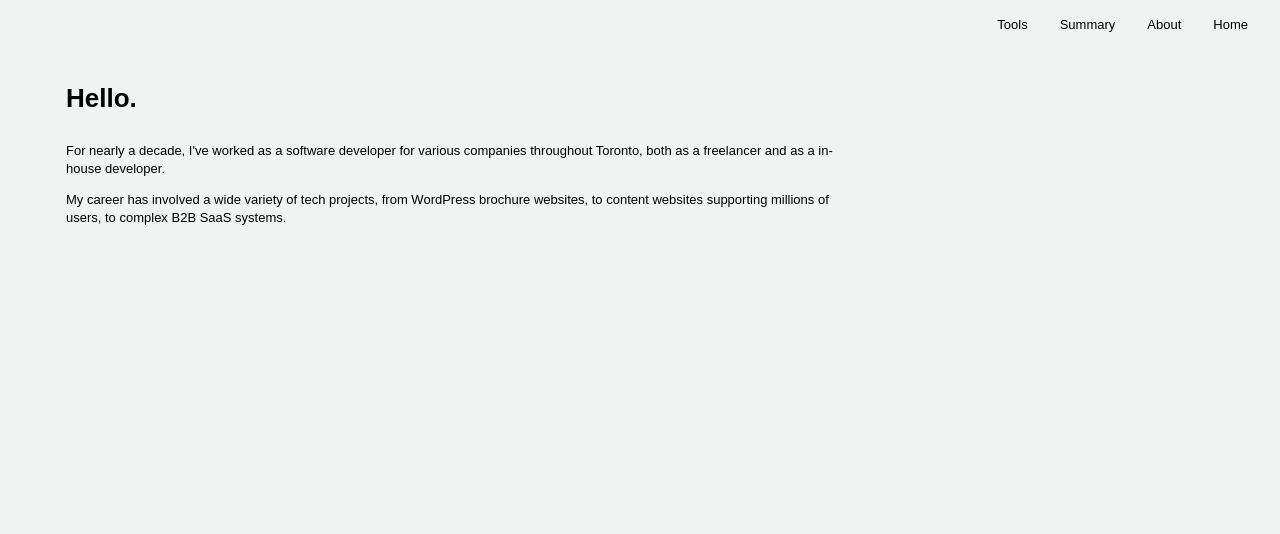
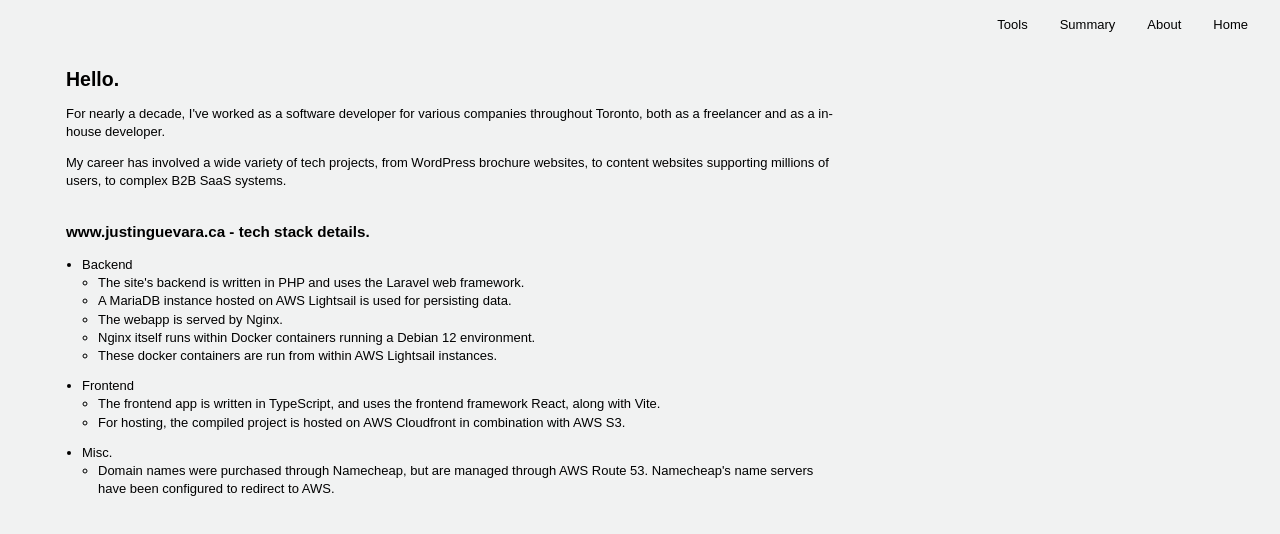
Before and after one commit to justinguevara/www.justinguevara.ca, a React (Vite) app: page /about in a window 1280 px wide. Shown: the top 534 px of the page. Built offline with nearby package versions, Linux system fonts and the light colour scheme.

Commit message:
update summary and about page copy

```diff
--- a/src/App.css
+++ b/src/App.css
@@ -488,3 +488,23 @@ a {
   margin: 0 auto;
   width: 100%;
 }
+
+/*
+** About page
+*/
+.about-page ul {
+  padding-left: 8px;
+  margin-left: 8px;
+}
+
+.about-page li {
+  padding-left: 0px;
+}
+
+.about-page .mt-3 {
+  margin-top: 12px;
+}
+
+.about-page .mt-8 {
+  margin-top: 32px;
+}
--- a/src/components/pages/AboutPage.tsx
+++ b/src/components/pages/AboutPage.tsx
@@ -4,15 +4,36 @@ function About (): JSX.Element {
   return (
     <>
         <MainNavigation/>
-        <div className="front-page">
+        <div className="front-page about-page">
             <div className="center-block-element content-width">
                 <div className="primary-content-container">
-                    <section className="first-section">
-                        <h4 style={{fontSize:'2em'}}>Hello.</h4>
-                        {/* <img src="/20250114b-min.png" alt="Description" style={{display: 'block'}} /> */}
-                        <p>For nearly a decade, I've worked as a software developer for various companies throughout Toronto, both as a freelancer and as a in-house developer.</p>
-                        <p>My career has involved a wide variety of tech projects, from WordPress brochure websites, to content websites supporting millions of users, to complex B2B SaaS systems.</p>
-                    </section>
+                    <h2>Hello.</h2>
+                    <p>For nearly a decade, I've worked as a software developer for various companies throughout Toronto, both as a freelancer and as a in-house developer.</p>
+                    <p>My career has involved a wide variety of tech projects, from WordPress brochure websites, to content websites supporting millions of users, to complex B2B SaaS systems.</p>
+                    <h3 className="mt-8">www.justinguevara.ca - tech stack details.</h3>
+                    <ul >
+                        <li>Backend</li>
+                            <ul>
+                                <li>The site's backend is written in PHP and uses the Laravel web framework.</li>
+                                <li>A MariaDB instance hosted on AWS Lightsail is used for persisting data.</li>
+                                <li>The webapp is served by Nginx.</li>
+                                <li>Nginx itself runs within Docker containers running a Debian 12 environment.</li>
+                                <li>These docker containers are run from within AWS Lightsail instances.</li>
+                            </ul>
+                        <li className="mt-3">Frontend</li>
+                            <ul>
+                                <li>
+                                    The frontend app is written in TypeScript, and uses the frontend framework React, along with Vite.
+                                </li>
+                                <li>
+                                    For hosting, the compiled project is hosted on AWS Cloudfront in combination with AWS S3.
+                                </li>
+                            </ul>
+                        <li className="mt-3">Misc.</li>
+                            <ul>
+                                <li>Domain names were purchased through Namecheap, but are managed through AWS Route 53. Namecheap's name servers have been configured to redirect to AWS.</li>
+                            </ul>
+                    </ul>
                 </div>
             </div>
         </div>
--- a/src/components/pages/SummaryPage.tsx
+++ b/src/components/pages/SummaryPage.tsx
@@ -12,7 +12,7 @@ export default function SummaryPage (): JSX.Element {
                         <h3>Overview</h3>
                         <p>
                         I have 7+ years of professional experience in web/software development, mostly with PHP/LAMP based tech stacks. <br/>
-                        The work I've done has leaned towards backend/server development, but ultimately, I'm comfortable with building and maintaining systems end-to-end. This includes frontend development and managing infrastructure.
+                        The work I've done has leaned towards backend/server development, but ultimately, I build and maintain systems end-to-end. This includes frontend development and managing infrastructure.
                         </p>
 
                         <h3>History</h3>
@@ -41,7 +41,7 @@ export default function SummaryPage (): JSX.Element {
                             </li>
                         </ul>
                         <p>
-                        I would be happy to hear about your next web related project, even if you're just looking to solicit an opinion. <br/>
+                        <br/>
                         Email me at j@guevarajust.in.
                         </p>
                     </section>
```
